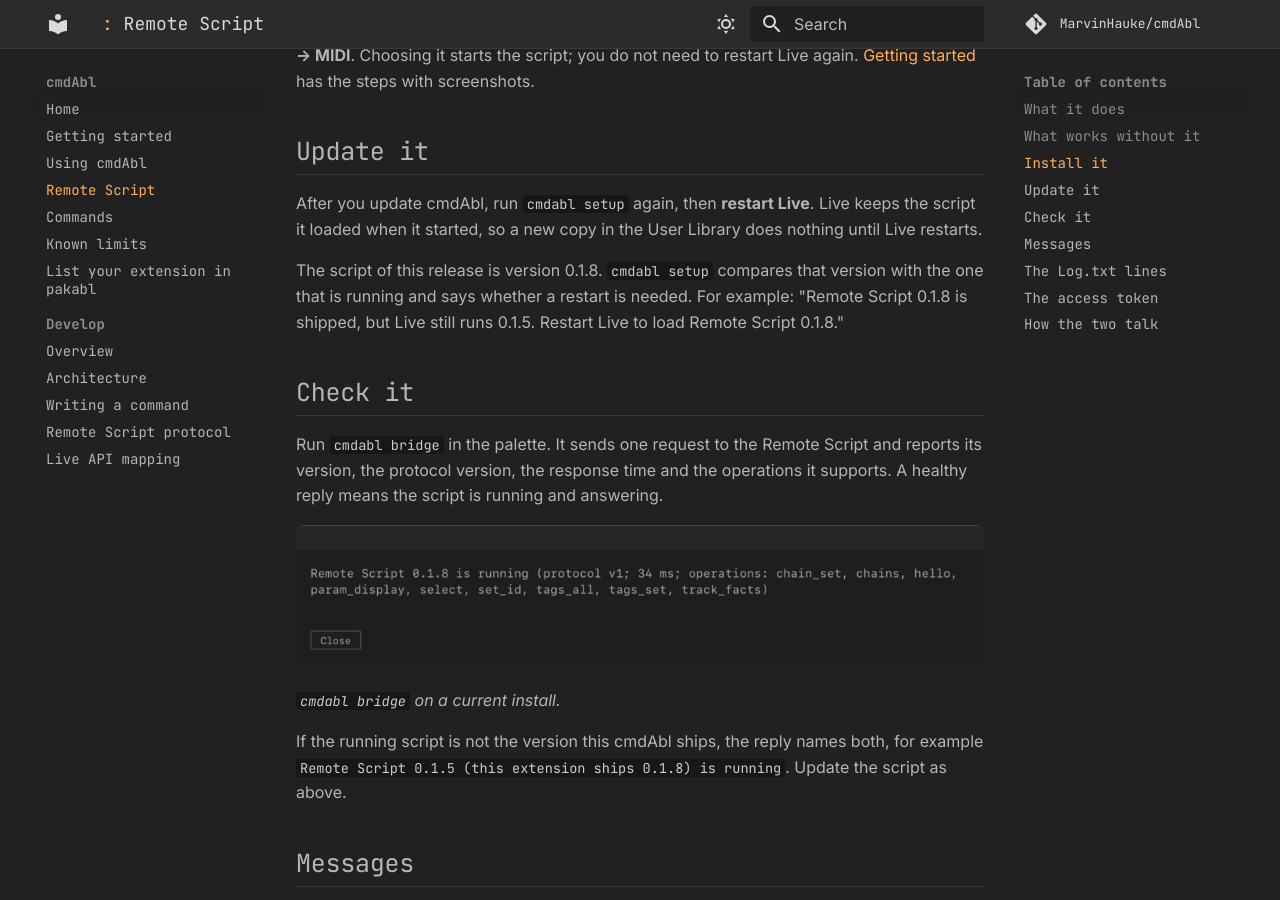
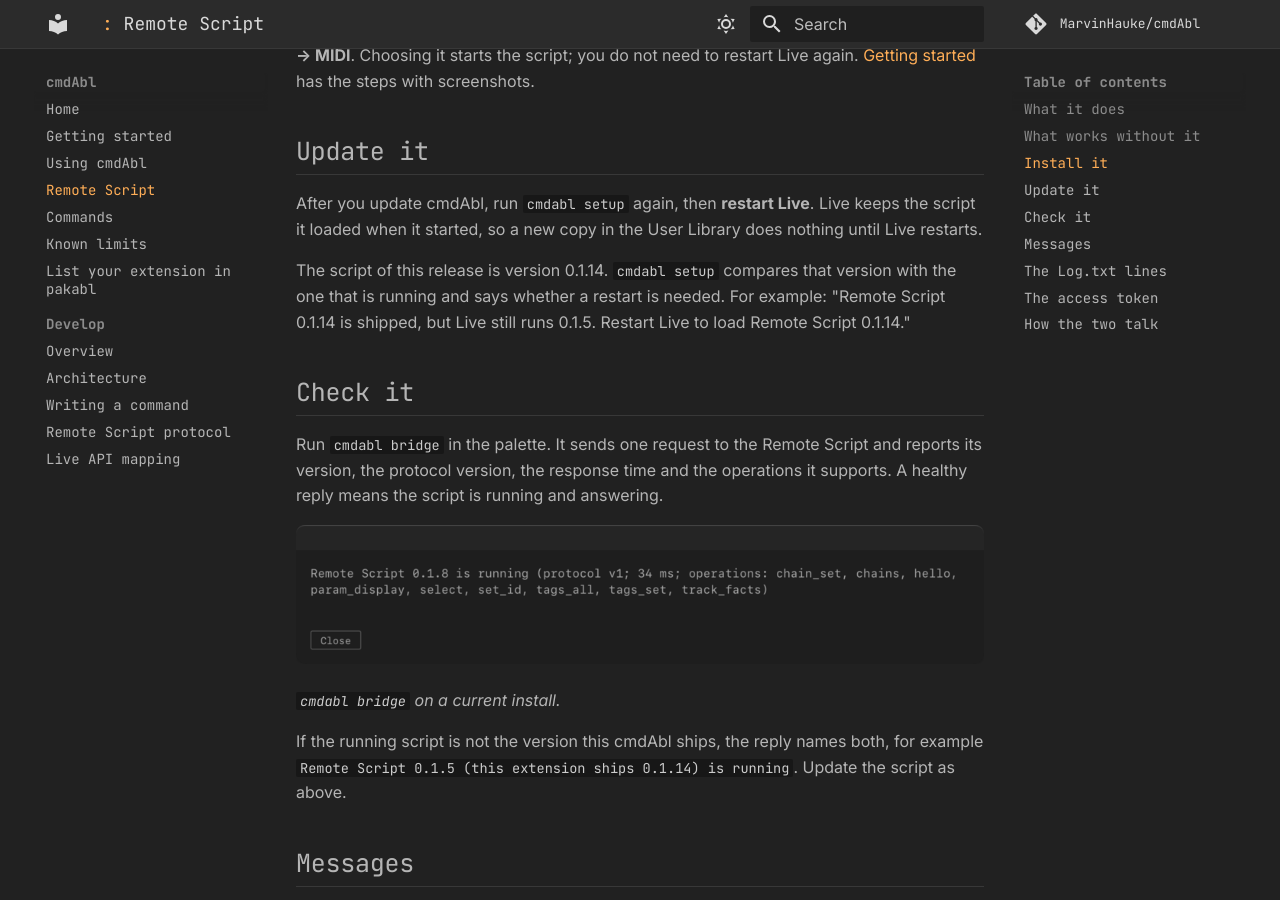
Before and after one commit to MarvinHauke/cmdAbl, an MkDocs documentation site: the page built from docs/remote-script.md, in a window 1280 px wide and 900 px high, scrolled down 1470 px. Built offline with MkDocs 1.6.1 and Material for MkDocs 9.7.7, drawn with Linux system fonts in a browser that asks for light colours; comment, search, counter and statistics services are not loaded.

Commit message:
docs: Remote Script version 0.1.14 in the prose
Co-Authored-By: Claude Sonnet 5.5 <noreply@anthropic.com>

```diff
--- a/docs/remote-script.md
+++ b/docs/remote-script.md
@@ -48,9 +48,9 @@ screenshots.
 After you update cmdAbl, run `cmdabl setup` again, then **restart Live**. Live keeps the script it loaded when it
 started, so a new copy in the User Library does nothing until Live restarts.
 
-The script of this release is version 0.1.8. `cmdabl setup` compares that version with the one that is running and
-says whether a restart is needed. For example: "Remote Script 0.1.8 is shipped, but Live still runs 0.1.5. Restart
-Live to load Remote Script 0.1.8."
+The script of this release is version 0.1.14. `cmdabl setup` compares that version with the one that is running and
+says whether a restart is needed. For example: "Remote Script 0.1.14 is shipped, but Live still runs 0.1.5. Restart
+Live to load Remote Script 0.1.14."
 
 ## Check it
 
@@ -63,7 +63,7 @@ answering.
 *`cmdabl bridge` on a current install.*
 
 If the running script is not the version this cmdAbl ships, the reply names both, for example
-`Remote Script 0.1.5 (this extension ships 0.1.8) is running`. Update the script as above.
+`Remote Script 0.1.5 (this extension ships 0.1.14) is running`. Update the script as above.
 
 ## Messages
 
```
Also changed, not shown: docs/getting-started.md (+2 -2 lines).
